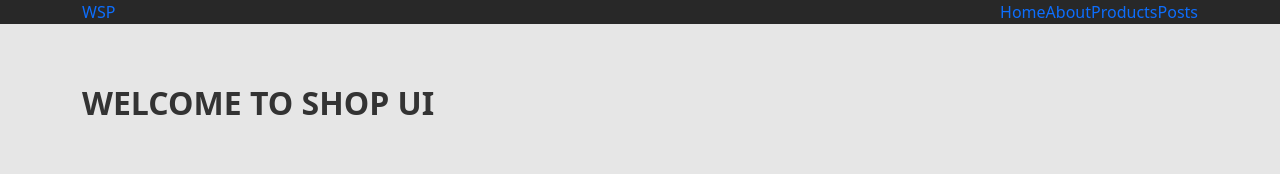
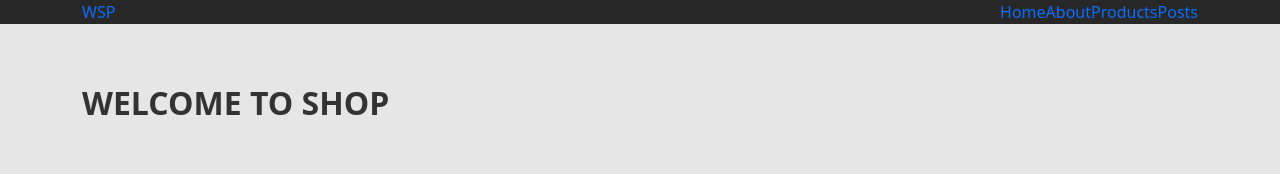
Before and after one commit to dulip-sameera/react-shop-ui, a React (Create React App) app: page / in a window 1280 px wide. Shown: the top 174 px of the page. Built offline with nearby package versions, Linux system fonts and the light colour scheme.

Commit message:
change heading

```diff
--- a/src/pages/Home.jsx
+++ b/src/pages/Home.jsx
@@ -5,7 +5,7 @@ const Home = () => {
     <main>
       <div className="pg-header">
         <div className="container">
-          <h1>Welcome to Shop UI</h1>
+          <h1>Welcome to Shop</h1>
         </div>
       </div>
       <div className="container content">
```
